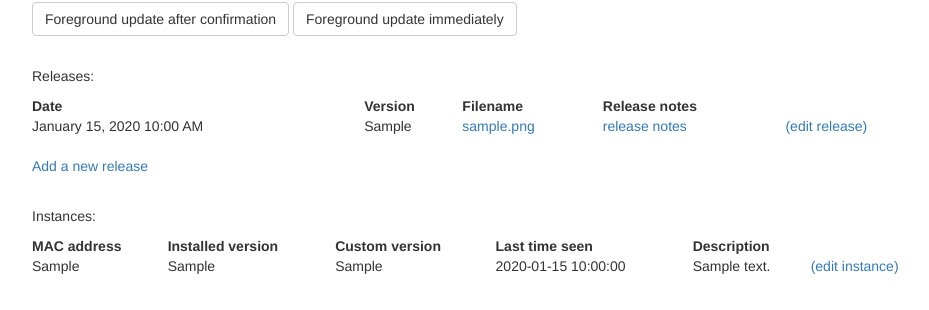
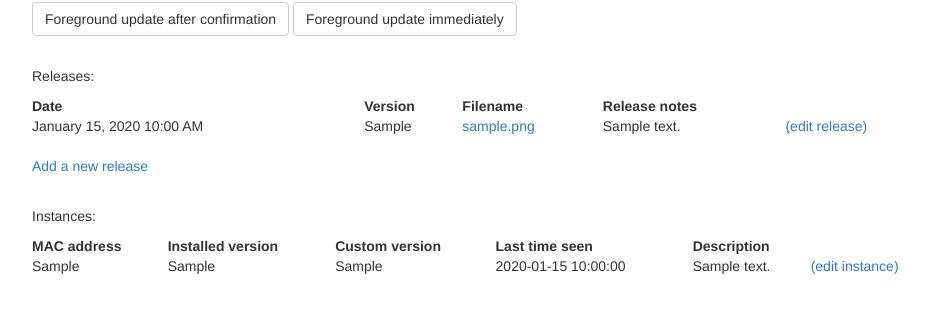
Before and after one commit to admarschoonen/dESPatch-web, a Flask app: page /product/1 in a window 1280 px wide. Shown: the part 220-530 px from the top of the page, without its empty margins (38-967 px from the left). Run offline with Flask 2, Linux system fonts and the light colour scheme; a user stored in the database is signed in; tables that the repository leaves empty hold one stand-in row (values such as "Sample post"); parts of the project's set-up code (start-up, migrations or seed data) failed here and were passed over; some libraries are stand-ins or nearby versions.

Commit message:
Do not make release notes a hyperlink

```diff
--- a/app/templates/_release.html
+++ b/app/templates/_release.html
@@ -2,6 +2,6 @@
   <td>{{ moment(release.timestamp).format('LLL') }}</td>
   <td>{{ release.version }}</td>
   <td><a href="{{ links[loop.index0] }}">{{ release.filename }}</a></td>
-  <td><a href="{{ release.release_notes }}">release notes</a></td>
+  <td>{{ release.release_notes }}</td>
   <td><a href="{{ url_for('edit_release', product_id=product.id, release_id=release.id) }}">(edit release)</a></td>
 </tr>
```
